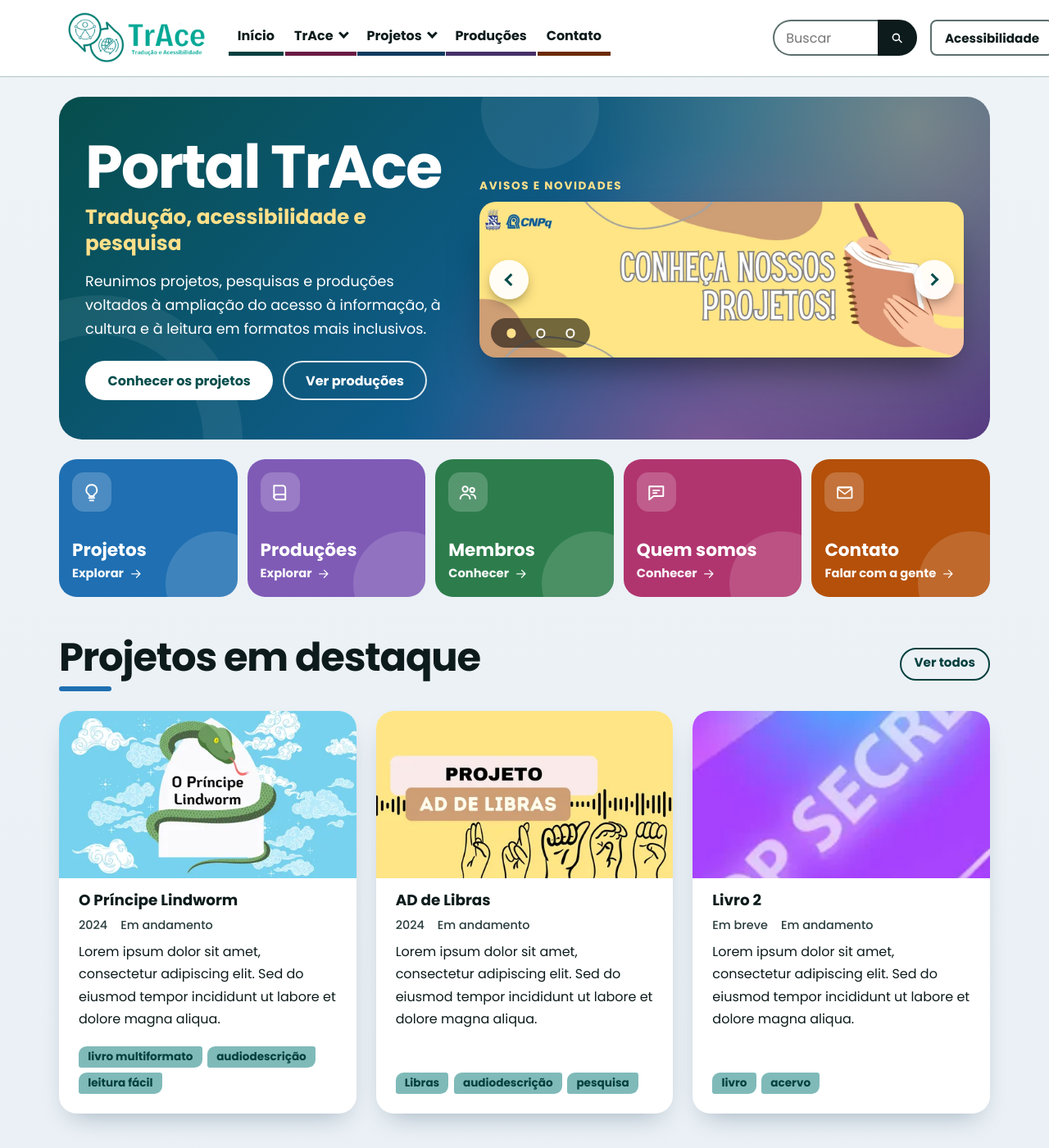
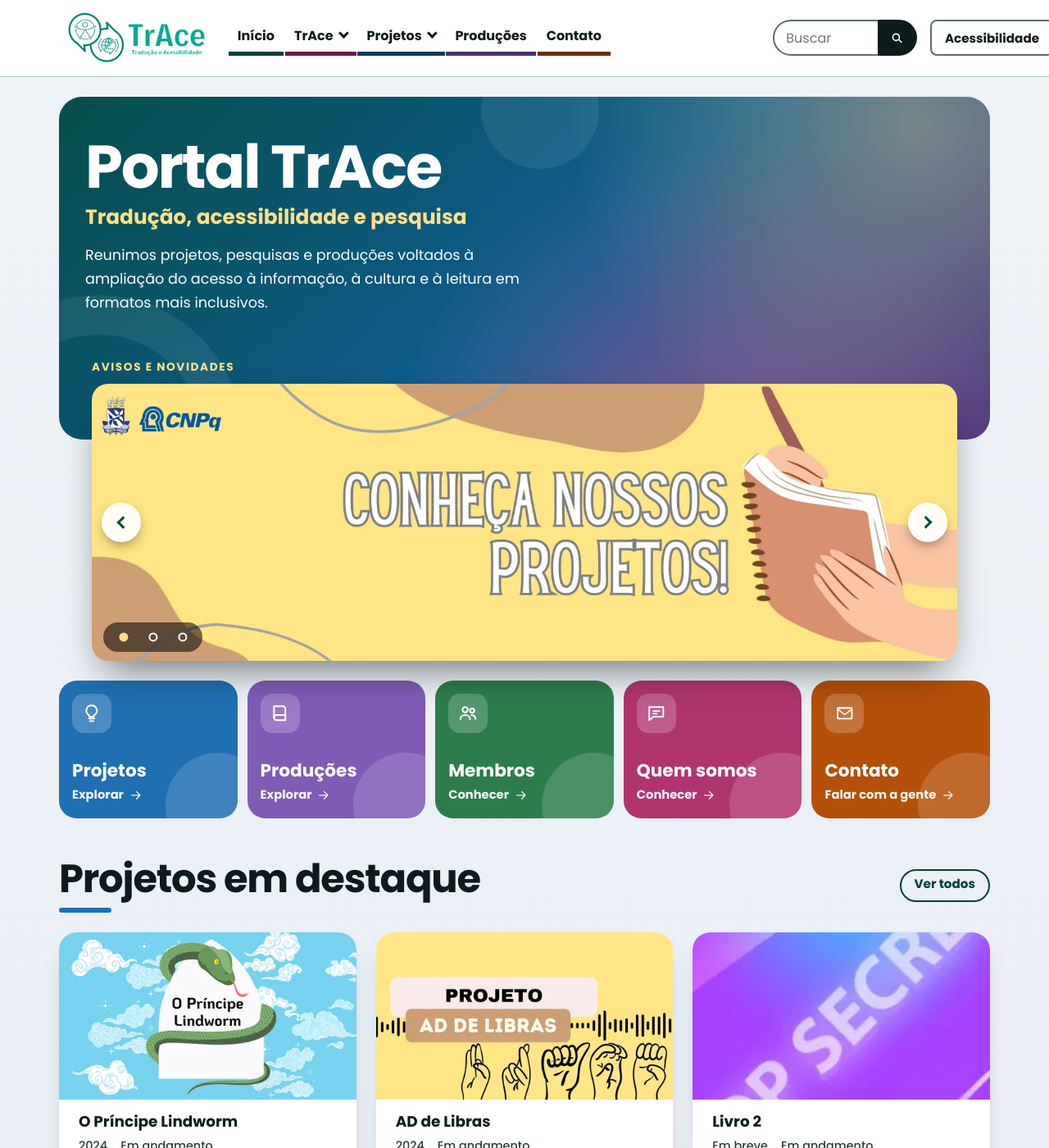
Before and after one commit to Niuuzinho/site-trace-teste, a Jekyll site: the page built from inicio-moderno.html, in a window 1280 px wide and 1400 px high. Shown: the whole window at 82% size. Built offline with Jekyll 4.4.1, drawn with Linux system fonts in a browser that asks for light colours.

Commit message:
inicio-moderno: faixa só com texto e carrossel atravessando a borda de baixo dela; controles do celular com cores do tema
Co-Authored-By: Claude Sonnet 5.5 <noreply@anthropic.com>
Claude-Session: https://claude.ai/code/session_01AbHHXVauvBZ2sfPmWDepMS

```diff
--- a/assets/css/main.css
+++ b/assets/css/main.css
@@ -760,8 +760,13 @@ html[data-contraste="alto"] .lista-prod li:hover { background: transparent; outl
 .mod-hero-card .car-ponto::before { width: 0.7rem; height: 0.7rem; border-color: #fff; }
 .mod-hero-card .car-ponto:hover::before { background: rgb(255 255 255 / 0.6); }
 .mod-hero-card .car-ponto[aria-current="true"]::before { background: #ffe08a; border-color: #ffe08a; }
+.mod-hero { padding-bottom: calc(var(--e5) + 7.5rem); }
+.mod-carrossel-area { position: relative; z-index: 2; margin-top: -5.5rem; padding-inline: calc(var(--e5) + var(--e3)); }
+.mod-carrossel-area .mod-hero-card { max-width: 66rem; margin-inline: auto; }
 @media (min-width: 56em) {
-  .mod-hero { grid-template-columns: minmax(0, 0.95fr) minmax(0, 1.25fr); gap: var(--e6); padding: var(--e7) var(--e6); }
+  .mod-hero { padding: var(--e7) var(--e6) calc(var(--e7) + 6.5rem); }
+  .mod-hero-texto { max-width: 46rem; }
+  .mod-carrossel-area { margin-top: -6rem; padding-inline: var(--e6); }
 }
 
 /* No celular a imagem é pequena: os controles ficam embaixo dela, não por cima */
@@ -770,6 +775,11 @@ html[data-contraste="alto"] .lista-prod li:hover { background: transparent; outl
   .mod-hero-card .car-controles .botao-peq { position: relative; top: auto; left: auto; right: auto; transform: none; flex: none; }
   .mod-hero-card .car-controles .botao-peq:hover:not([disabled]) { transform: scale(1.06); }
   .mod-hero-card .car-pontos { position: static; background: none; padding: 0; }
+  .mod-hero-card .car-controles .botao-peq { background: var(--tinta); color: var(--papel); box-shadow: none; }
+  .mod-hero-card .car-controles .botao-peq:hover:not([disabled]) { background: var(--t-forte); color: #fff; }
+  .mod-hero-card .car-ponto::before { border-color: var(--tinta); }
+  .mod-hero-card .car-ponto:hover::before { background: var(--t-banda); }
+  .mod-hero-card .car-ponto[aria-current="true"]::before { background: var(--t-forte); border-color: var(--t-forte); }
   .mod-hero-card [data-car-anterior] { order: 1; }
   .mod-hero-card .car-pontos { order: 2; }
   .mod-hero-card [data-car-proximo] { order: 3; }
@@ -823,13 +833,15 @@ html[data-contraste="alto"] .lista-prod li:hover { background: transparent; outl
 html[data-movimento="reduzido"] .mod-tile:hover, html[data-movimento="reduzido"] .mod-btn:hover { transform: none; }
 html[data-contraste="alto"] .mod-hero, html[data-contraste="alto"] .mod-cta { background-image: none; background-color: #000; border: 2px solid #fff; }
 html[data-contraste="alto"] .mod-hero::before, html[data-contraste="alto"] .mod-hero::after { display: none; }
-html[data-contraste="alto"] .mod-hero-card { border: 2px solid var(--tinta); }
 html[data-contraste="alto"] .mod-tile { border: 2px solid var(--tinta); }
 html[data-contraste="alto"] .mod .cartao { border: 2px solid var(--tinta); box-shadow: none; }
 html[data-contraste="alto"] .mod-secao-topo h2::after { background: var(--tinta); }
 html[data-contraste="alto"] .mod-hero-card .car-trilho { border: 2px solid #fff; }
-html[data-contraste="alto"] .mod-hero-card .car-ponto::before { border-color: #fff; }
-html[data-contraste="alto"] .mod-hero-card .car-ponto[aria-current="true"]::before { background: #fff; border-color: #fff; }
+@media (min-width: 40em) {
+  html[data-contraste="alto"] .mod-hero-card .car-ponto::before { border-color: #fff; }
+  html[data-contraste="alto"] .mod-hero-card .car-ponto[aria-current="true"]::before { background: #fff; border-color: #fff; }
+}
+@media (max-width: 39.99em) { html[data-contraste="alto"] .mod-hero-card .car-ponto[aria-current="true"]::before { background: var(--tinta); border-color: var(--tinta); } }
 
 /* Faixa "Apoio" do rodapé (só aparece se _data/apoio.yml tiver itens) */
 .rodape-apoio { max-width: var(--pagina); margin-inline: auto; padding: 0 var(--e5) var(--e6); }
--- a/inicio-moderno.html
+++ b/inicio-moderno.html
@@ -21,15 +21,14 @@ sitemap: false
       <h1 id="h-mod-titulo">Portal TrAce</h1>
       <p class="mod-sub">Tradução, acessibilidade e pesquisa</p>
       <p class="mod-lead">Reunimos projetos, pesquisas e produções voltados à ampliação do acesso à informação, à cultura e à leitura em formatos mais inclusivos.</p>
-      <p class="mod-acoes">
-        <a class="mod-btn mod-btn-claro" href="{{ '/projetos/' | relative_url }}">Conhecer os projetos</a>
-        <a class="mod-btn mod-btn-borda" href="{{ '/producoes/' | relative_url }}">Ver produções</a>
-      </p>
     </div>
-    <div class="mod-hero-card">
-      <div class="secao-topo car-titulo"><h2 id="h-novidades">Avisos e novidades</h2></div>
-      {% include carrossel.html itens=site.data.carrossel rotulo="Avisos e novidades" %}
-    </div>
+  </div>
+</section>
+
+<section class="container mod-carrossel-area" aria-label="Avisos e novidades">
+  <div class="mod-hero-card">
+    <div class="secao-topo car-titulo"><h2 id="h-novidades">Avisos e novidades</h2></div>
+    {% include carrossel.html itens=site.data.carrossel rotulo="Avisos e novidades" %}
   </div>
 </section>
 
```
Also changed, not shown: CLAUDE.md (+1 -1 lines).
